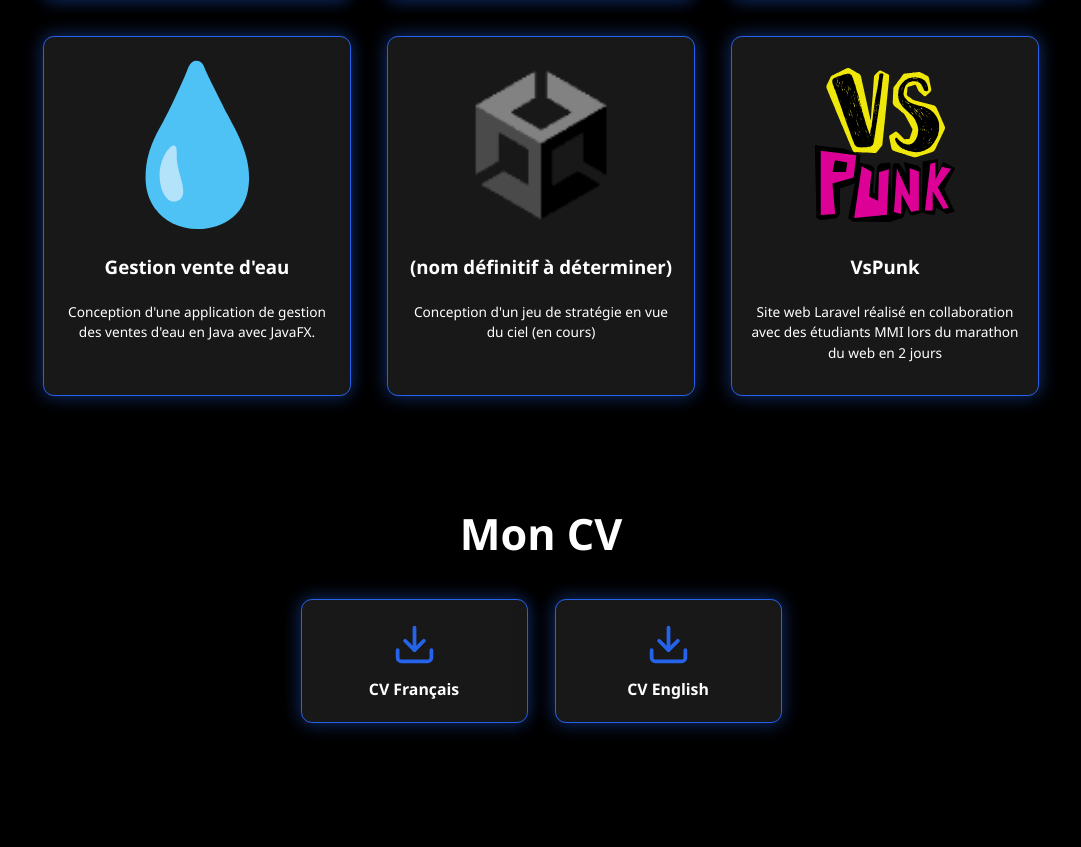
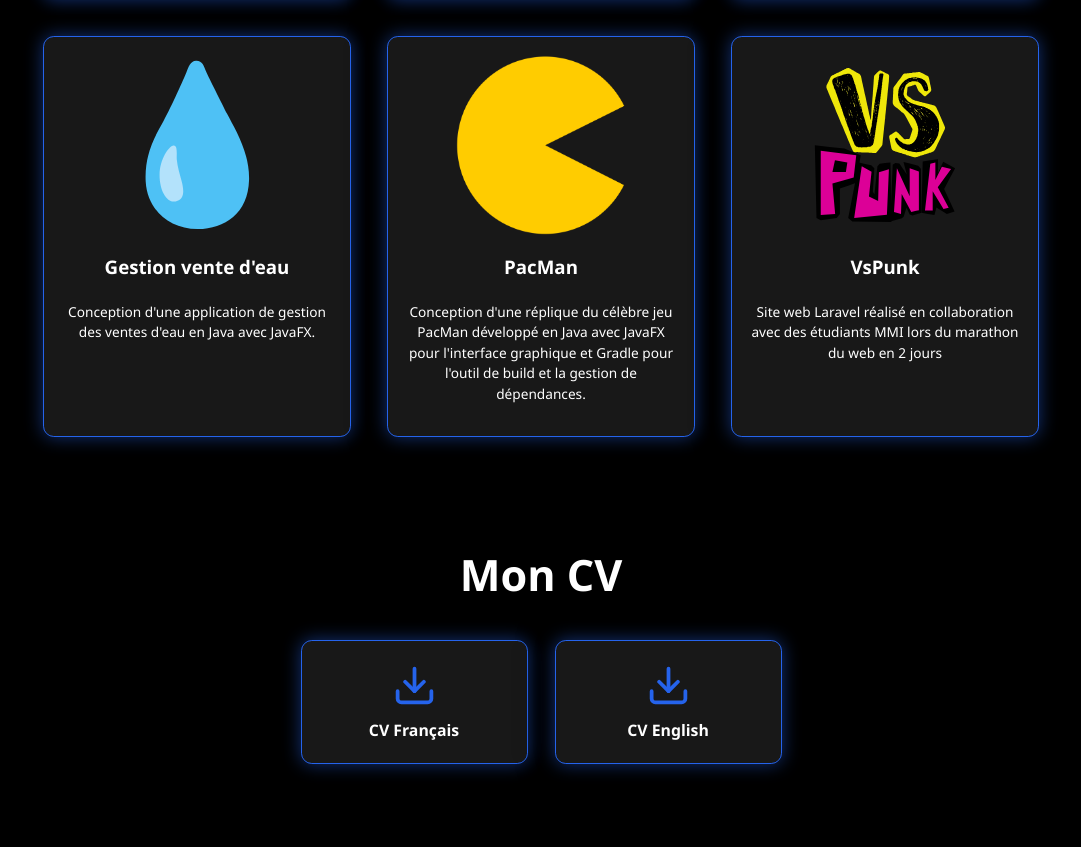
Before and after one commit to leoyeh62/portfolio, a plain HTML site: page index.html in a window 1280 px wide. Shown: the part 2639-3486 px from the top of the page, without its empty margins (99-1180 px from the left). Drawn offline with Linux system fonts and the light colour scheme.

Commit message:
Update age and project links in index.html

```diff
--- a/index.html
+++ b/index.html
@@ -35,7 +35,7 @@
             <span class="text-rotate-word">Créatif 🧠</span>
             <span class="text-rotate-word">Curieux 🔎</span>
             <span class="text-rotate-word">Aime la pêche 🎣</span>
-            <span class="text-rotate-word">19 ans</span>
+            <span class="text-rotate-word">20 ans</span>
           </span>
         </div>
       </div>
@@ -171,15 +171,15 @@
             </p>
           </div>
           <div class="projet">
-            <a href="https://github.com/leoyeh62/project-1-crc">
-              <img id="unity" src="images/Unity.png" alt="Projet 4"
+            <a href="https://github.com/leoyeh62/PacMan">
+              <img id="pacman" src="images/pacman.png" alt="Projet 4"
             /></a>
             <h3>
-              <a href="https://github.com/leoyeh62/project-1-crc"
-                >(nom définitif à déterminer)</a
-              >
+              <a href="https://github.com/leoyeh62/PacMan">PacMan</a>
             </h3>
-            <p>Conception d'un jeu de stratégie en vue du ciel (en cours)</p>
+            <p>Conception d'une réplique du célèbre jeu PacMan développé en
+              Java avec JavaFX pour l'interface graphique et Gradle pour l'outil
+              de build et la gestion de dépendances.</p>
           </div>
           <div class="projet">
             <a href="https://github.com/leoyeh62/VsPunk">
```
